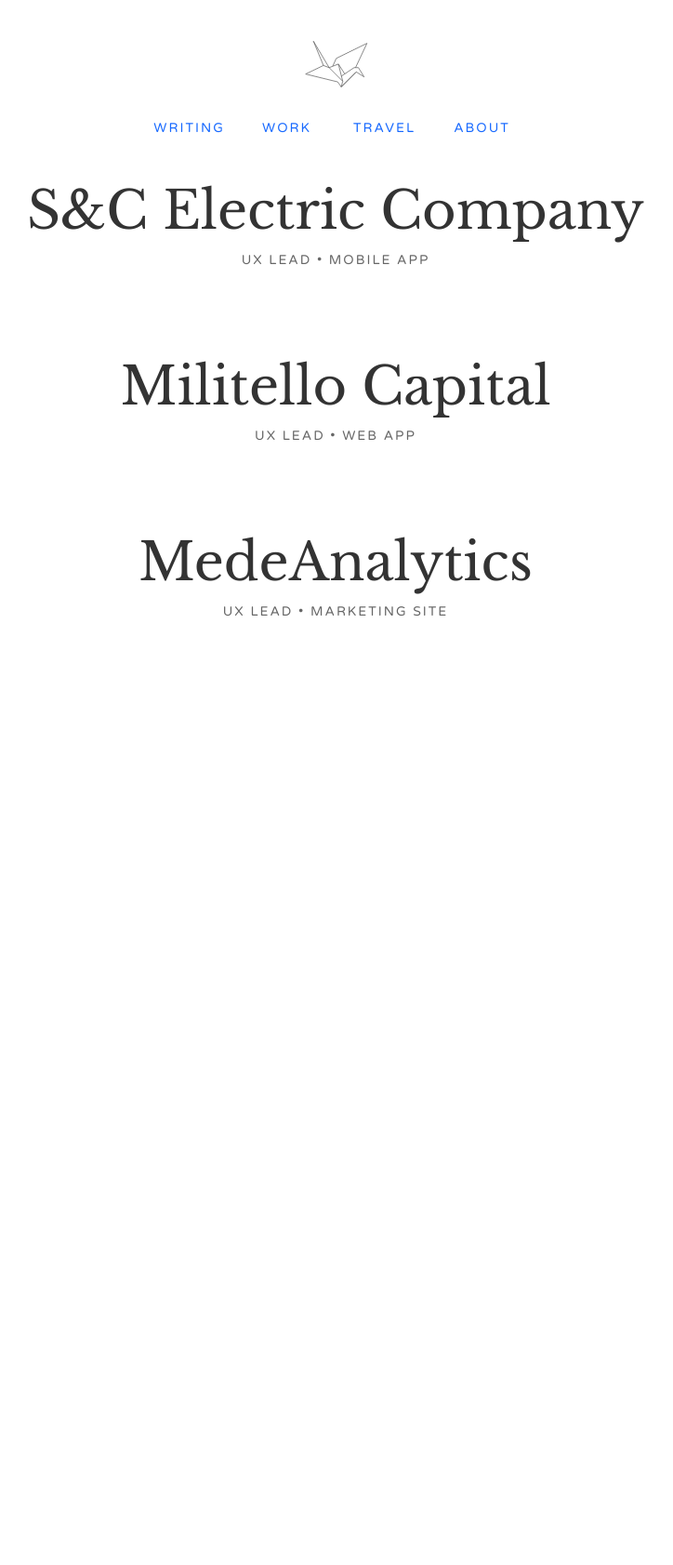
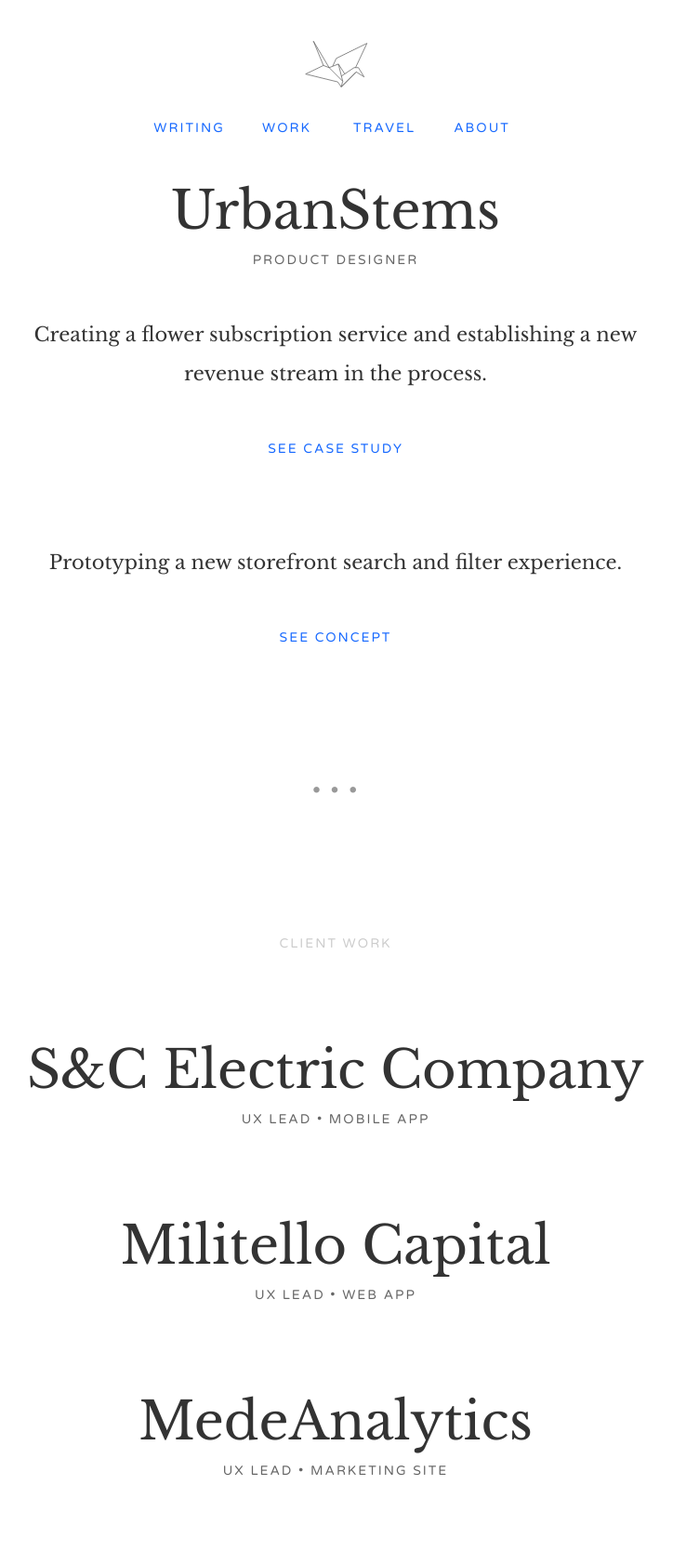
Before and after one commit to lancegutin/lancegutin.github.io, a Jekyll site: the page built from work/index.html, in a window 1280 px wide. Shown: the whole page at 93% size, without its empty margins (279-1003 px from the left). Built offline with Jekyll 4.4.1, drawn with Linux system fonts in a browser that asks for light colours; nearby versions of some CDN libraries; before the commit the page ends 900 px from its top, so only the background shows below that.

Commit message:
Remove liquid

```diff
--- a/work/index.html
+++ b/work/index.html
@@ -5,17 +5,13 @@
 
 <main role="main" class="row">
 
-
-    {% if work.title == 'UrbanStems' %}
-
   <div class="index">
-
     <div class="title">
       <h1 class="center">
-            <a href="urbanstems/case-study">{{ work.title }}</a>
+        <a href="urbanstems/case-study">UrbanStems</a>
       </h1>
       <div class="description">
-            {{ work.description }}
+        Product Designer
       </div>
     </div>
 
@@ -36,7 +32,6 @@
         <a href="urbanstems/concept">See Concept</a>
       </div>
     <div>
-
   </div>
 
 <hr class="alt" />
@@ -46,9 +41,6 @@
     Client Work
   </div>
 </div>
-
-    {% endif %}
-
 
 {% for work in site.pages reversed %}
  {% if work.path contains 'work' and work.title != 'Work' %}
```
Lines whose indentation alone changed are shown as unchanged.
